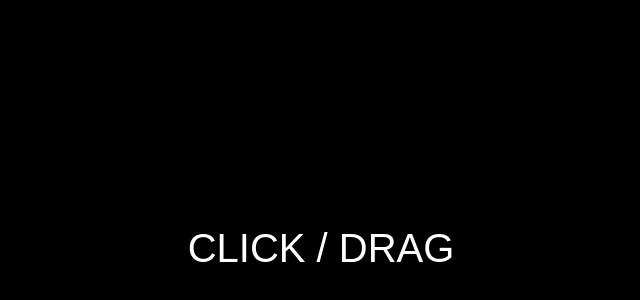
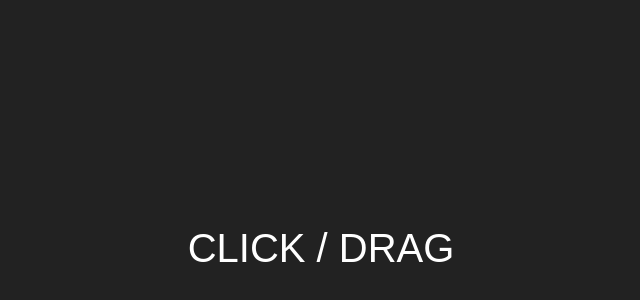
Before and after one commit to reubengt/drag-synth, a plain HTML site: page index.html in a window 1280 px wide. Shown: the part 152-452 px from the top of the page, without its empty margins (319-959 px from the left). Drawn offline with nearby package versions, Linux system fonts and the light colour scheme.

Commit message:
change bg color

```diff
--- a/style.css
+++ b/style.css
@@ -4,7 +4,7 @@
   left: 0;
   right: 0;
   bottom: 0;
-  background: black;
+  background: #222;
   display: flex;
   justify-content: center;
   align-items: center;
@@ -13,4 +13,5 @@
 .label {
   font: 40px Arial;
   color: white;
+  user-select: none;
 }
```
